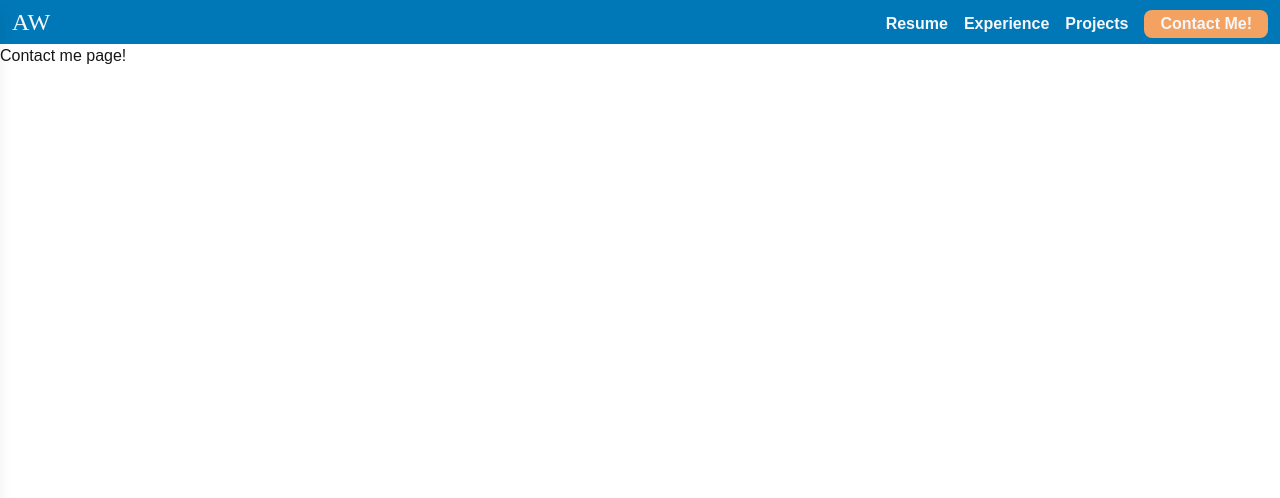
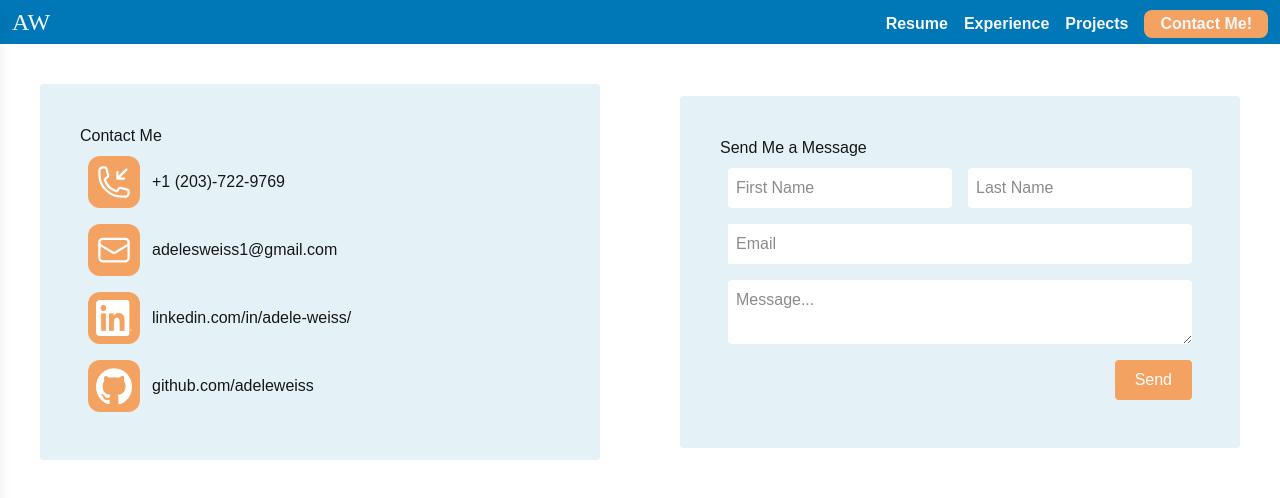
Before and after one commit to adeleweiss/Personal-Website, a Next.js app: page /contact in a window 1280 px wide. Shown: the top 498 px of the page. Built offline with nearby package versions, Linux system fonts and the light colour scheme; a web font is replaced by a local one.

Commit message:
contact page. Need to implement form submission and better styles

```diff
--- a/src/app/contact/page.js
+++ b/src/app/contact/page.js
@@ -1,9 +1,48 @@
 import Navbar from '../navbar.jsx';
+import { PhoneArrowDownLeftIcon, EnvelopeIcon, } from '@heroicons/react/24/outline'
 export default function Contact() {
   return (
     <div>
-      <Navbar/>
-    <p>Contact me page!</p>
+      <Navbar />
+      <section
+        id="hero"
+        className="grid grid-cols-1 md:grid-cols-2 flex items-center justify-center "
+      >
+        <div className="flex flex-col m-10 bg-[#E4F2F8] p-10 rounded-sm">
+          Contact Me
+          <div className="flex items-center justify-start m-2">
+            <PhoneArrowDownLeftIcon className="text-white size-13 bg-[#F4A261] rounded-xl p-2 mr-3" />
+            <a className="cursor-pointer" href="tel:+12037229769" target="_blank">+1 (203)-722-9769</a>
+          </div>
+          <div className="flex items-center justify-start m-2">
+            <EnvelopeIcon className="text-white size-13 bg-[#F4A261] rounded-xl p-2 mr-3" />
+            <a className="cursor-pointer" href="mailto:adelesweiss1@gmail.com" target="_blank">adelesweiss1@gmail.com</a>
+          </div>
+          <div className="flex items-center justify-start m-2">
+            <img className="text-white size-13 bg-[#F4A261] rounded-xl p-2 mr-3" src="../images/InBug-White.png" alt="LinkedIn logo" />
+            <a className="cursor-pointer" href="https://linkedin.com/in/adele-weiss/" target="_blank">linkedin.com/in/adele-weiss/</a>
+          </div>
+          <div className="flex items-center justify-start m-2">
+            <img className="text-white size-13 bg-[#F4A261] rounded-xl p-2 mr-3" src="../images/github-mark-white.png" alt="Github logo" />
+            <a className="cursor-pointer" href="https://github.com/adeleweiss" target="_blank">github.com/adeleweiss</a>
+          </div>
+
+        </div>
+        <div className="flex flex-col m-10 bg-[#E4F2F8] p-10 rounded-sm">
+          Send Me a Message
+          <div className="flex grid grid-cols-2 items-center justify-start m-2">
+           <input className='bg-white pl-2 mr-2 rounded-sm py-2' type="text" placeholder="First Name" required/>
+           <input className='bg-white ml-2 pl-2 rounded-sm py-2' type="text" placeholder="Last Name" required/>
+          </div>
+          <div className="flex items-center justify-start m-2 bg-white rounded-sm">
+           <input className='bg-white pl-2 py-2' type="email" placeholder="Email" required/>
+          </div>
+          <div className="flex items-center justify-start m-2">
+           <textarea placeholder="Message..." className='w-full pl-2 bg-white rounded-sm py-2' required/>
+          </div>
+          <button className='ml-auto m-2 bg-[#F4A261] text-white p-2 rounded-sm px-5'>Send</button>
+        </div>
+      </section>
     </div>
   );
 }
```
Also changed, not shown: public/images/InBug-White.png (added), public/images/github-mark-white.png (added), src/app/globals.css (line endings or trailing spaces).
